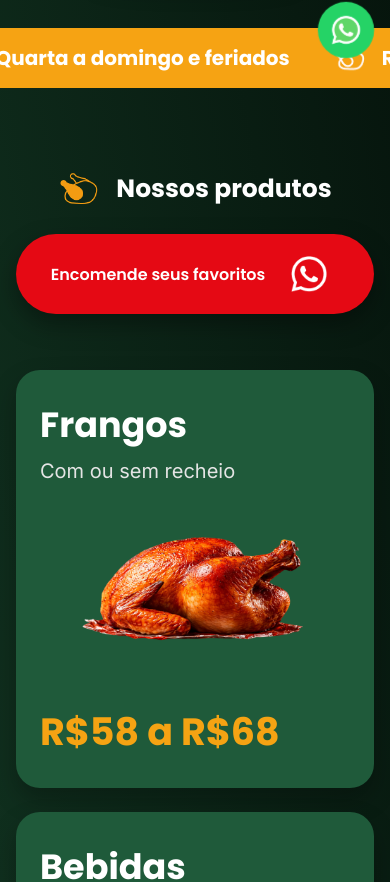
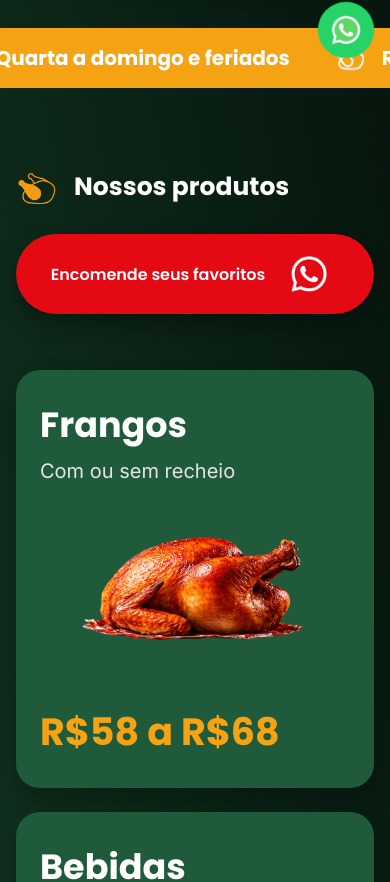
Before and after one commit to DaviBisewski/frango_landingpage, a React (Vite) app: page / in a window 390 px wide. Shown: the part 770-1652 px from the top of the page. Built offline with nearby package versions, Linux system fonts and the light colour scheme.

Commit message:
Ajusta estilos de responsividade na seção de cabeçalho e localização, melhorando o alinhamento e a largura em dispositivos móveis

```diff
--- a/src/components/layout/SectionHeader/SectionHeader.css
+++ b/src/components/layout/SectionHeader/SectionHeader.css
@@ -29,10 +29,14 @@
 @media (max-width: 768px) {
   .section-header {
     flex-direction: column;
-    align-items: center;
+    align-items: flex-start;
     text-align: center;
     gap: 24px;
     margin-bottom: 20px;
+  }
+
+  .section-title{
+    align-items: flex-start;
   }
 
   .section-title h2 {
--- a/src/components/sections/LocationSection/LocationSection.css
+++ b/src/components/sections/LocationSection/LocationSection.css
@@ -73,8 +73,8 @@
 -------------------------- */
 @media (max-width: 780px) {
   .location-section {
-    padding: 0px 16px;
-     width: 100%;
+  padding: 0px 16px;
+  width: 100%;
   max-width: 420px;
   margin: 0 auto;
   overflow-x: hidden;
@@ -99,7 +99,6 @@
 
   .map-container iframe {
     height: 320px;
-    width: 315px;
 
   }
 
```
